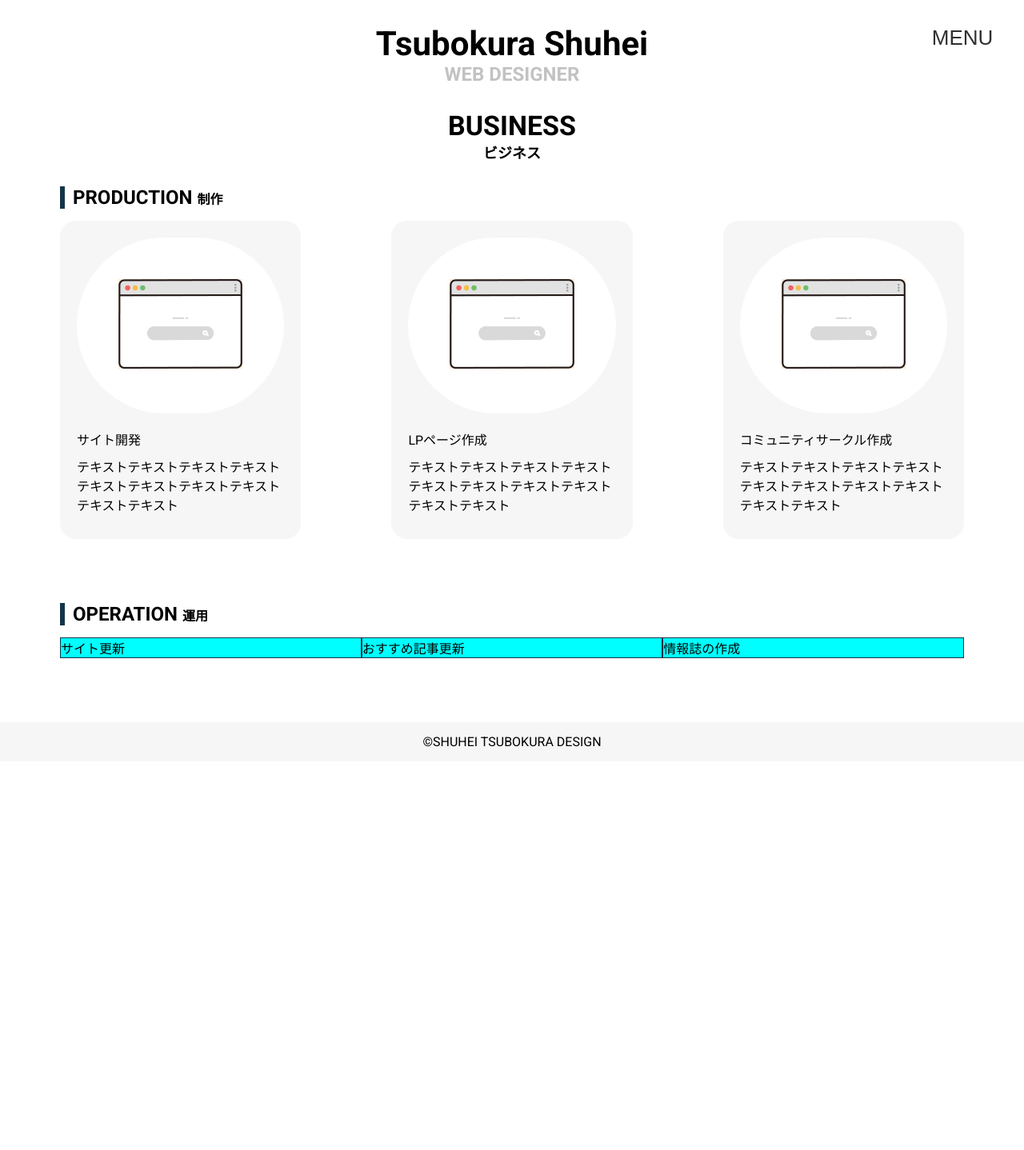
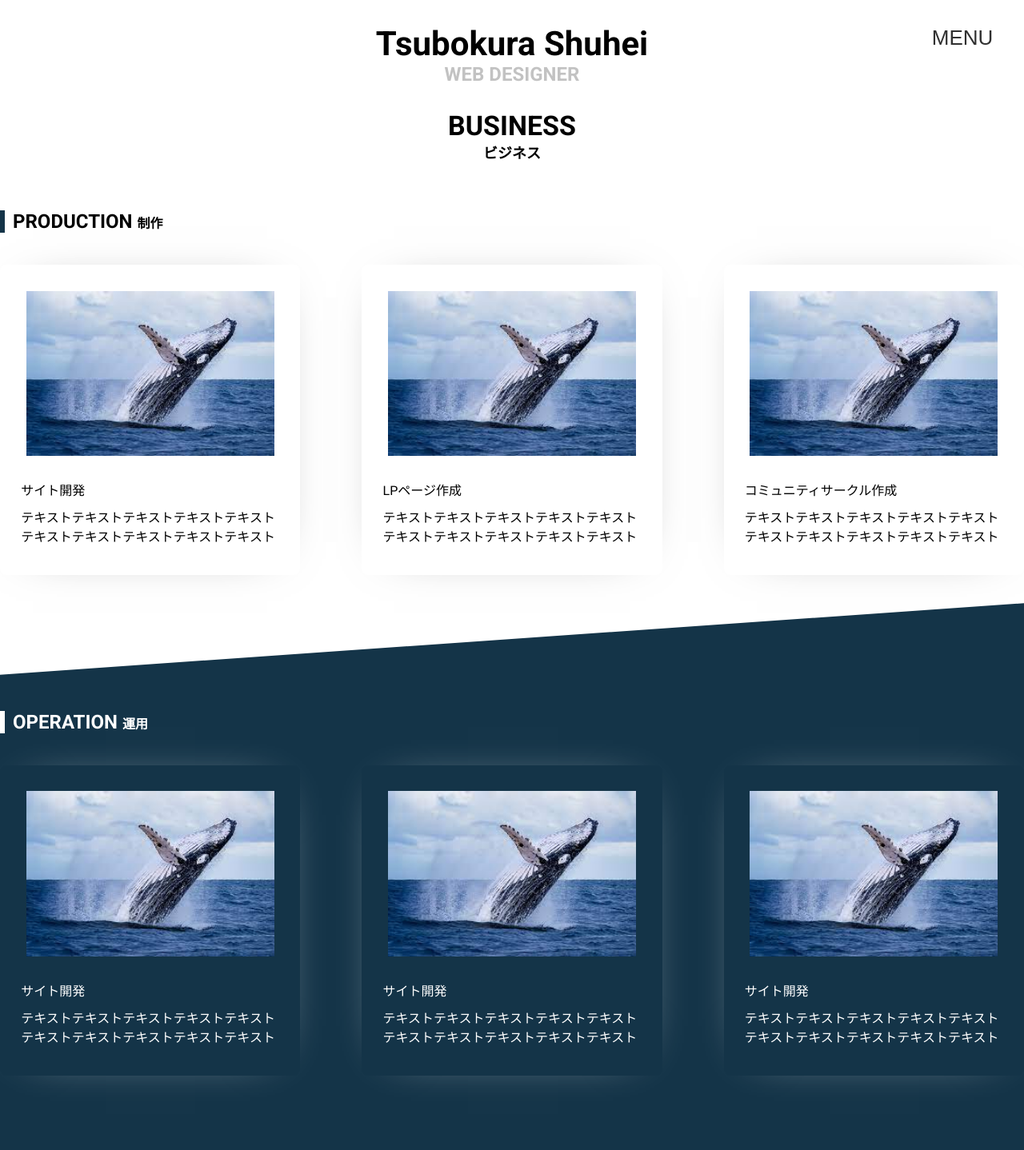
Before and after one commit to tsubokura-shuhei/new-portfolio, a Next.js app: page /PageBusiness in a window 1280 px wide. Shown: the top 1438 px of the page at 80% size. Before the commit the page ends 952 px from the top, so only its background shows below. Built offline with nearby package versions, Linux system fonts and the light colour scheme.

Commit message:
business fix

```diff
--- a/components/style/Business.module.scss
+++ b/components/style/Business.module.scss
@@ -19,14 +19,13 @@ $pc: 768px;
 
 .business {
   display: block;
-  width: 100%;
-  max-width: 1280px;
+  // width: 100%;
+  // max-width: 1280px;
   box-sizing: border-box;
   margin: 0 auto;
   margin-bottom: 80px;
   @include mobile {
     width: auto;
-    padding: 0 20px;
     box-sizing: border-box;
   }
   .wrapper {
@@ -34,21 +33,29 @@ $pc: 768px;
       border-left: 6px solid #143448;
       padding-left: 10px;
     }
+    h3.op {
+      border-left: 6px solid #ffffff;
+      padding-left: 10px;
+    }
     //制作
     .pr_container {
-      max-width: 1280px;
-      width: calc(100% - 150px);
       box-sizing: border-box;
       margin: 0 auto;
       margin-bottom: 80px;
+      width: 100%;
+      max-width: 1280px;
+      margin-top: 30px;
+
       @include mobile {
         max-width: auto;
         width: 100%;
         margin-bottom: 40px;
+        padding: 0 20px;
       }
       .pr_inner {
         display: flex;
         justify-content: space-between;
+        margin-top: 40px;
         @include mobile {
           display: block;
         }
@@ -60,17 +67,17 @@ $pc: 768px;
             margin-bottom: 20px;
           }
           a {
+            position: relative;
             display: block;
             width: 100%;
-            background-color: #f6f6f6;
-            border-radius: 20px;
             height: 100%;
             padding: 7%;
+            transition: ease 0.5s;
+            border-radius: 8px;
+            box-shadow: 0px 0px 60px -41px #777777;
             .image_container {
               width: 100%;
-              padding: 20%;
-              border-radius: 9999px;
-              background-color: #fff;
+              padding: 2%;
               margin-bottom: 20px;
               img {
                 width: 100%;
@@ -88,9 +95,12 @@ $pc: 768px;
               }
             }
           }
+          a:hover {
+            box-shadow: 0px 0px 60px -27px #777777;
+          }
         }
         .pr_contents:nth-child(2) {
-          margin: 0 10%;
+          margin: 0 6%;
           @include mobile {
             margin: 40px 0px 40px 0px;
           }
@@ -99,36 +109,91 @@ $pc: 768px;
     }
     //運用
     .op_container {
-      max-width: 1280px;
-      width: calc(100% - 150px);
       box-sizing: border-box;
       margin: 0 auto;
       margin-bottom: 80px;
+      width: 100%;
+      max-width: 1280px;
+      color: #fff;
+      margin-top: 30px;
       @include mobile {
         max-width: auto;
         width: 100%;
         margin-bottom: 40px;
+        padding: 0 20px;
       }
       .op_inner {
         display: flex;
         justify-content: space-between;
+        margin-top: 40px;
         @include mobile {
           display: block;
         }
         .op_contents {
-          border: 1px solid #143448;
           display: block;
           width: calc(100% / 3);
+          color: #fff;
           @include mobile {
+            width: 100%;
             margin-bottom: 20px;
           }
           a {
+            position: relative;
             display: block;
             width: 100%;
-            background-color: aqua;
+            height: 100%;
+            padding: 7%;
+            transition: ease 0.5s;
+            border-radius: 8px;
+            box-shadow: 0px 0px 60px -41px #ffffff;
+            .image_container {
+              width: 100%;
+              padding: 2%;
+              margin-bottom: 20px;
+              img {
+                width: 100%;
+                height: 100%;
+                object-fit: cover;
+                background-color: antiquewhite;
+              }
+            }
+            .text_container {
+              .title_inner {
+                margin-bottom: 10px;
+              }
+              .text_inner {
+                margin-bottom: 10px;
+              }
+            }
+          }
+          a:hover {
+            box-shadow: 0px 0px 60px -27px #ffffff;
+          }
+        }
+        .op_contents:nth-child(2) {
+          margin: 0 6%;
+          @include mobile {
+            margin: 40px 0px 40px 0px;
           }
         }
       }
     }
+    .op_container_bg {
+      position: relative;
+      padding: 60px 0px;
+    }
+    .op_container_bg::before {
+      content: "";
+      position: absolute;
+      top: 0;
+      right: 0;
+      bottom: 0;
+      left: 0;
+      width: 100%;
+      height: 100%;
+      background-color: #143448;
+      -webkit-transform: skewY(-4deg);
+      transform: skewY(-4deg);
+    }
   }
 }
--- a/pages/PageBusiness.tsx
+++ b/pages/PageBusiness.tsx
@@ -19,8 +19,9 @@ export default function PageBusiness() {
             <div className={styles.pr_inner}>
               <div className={styles.pr_contents}>
                 <Link href="/">
+                  <div className={styles.image_container_bg}></div>
                   <div className={styles.image_container}>
-                    <img src="images/3825_color.png" alt="" />
+                    <img src="images/for.jpg" alt="" />
                   </div>
                   <div className={styles.text_container}>
                     <div className={styles.title_inner}>サイト開発</div>
@@ -33,7 +34,7 @@ export default function PageBusiness() {
               <div className={styles.pr_contents}>
                 <Link href="/">
                   <div className={styles.image_container}>
-                    <img src="images/3825_color.png" alt="" />
+                    <img src="images/for.jpg" alt="" />
                   </div>
                   <div className={styles.text_container}>
                     <div className={styles.title_inner}>LPページ作成</div>
@@ -46,7 +47,7 @@ export default function PageBusiness() {
               <div className={styles.pr_contents}>
                 <Link href="/">
                   <div className={styles.image_container}>
-                    <img src="images/3825_color.png" alt="" />
+                    <img src="images/for.jpg" alt="" />
                   </div>
                   <div className={styles.text_container}>
                     <div className={styles.title_inner}>
@@ -60,19 +61,54 @@ export default function PageBusiness() {
               </div>
             </div>
           </div>
+          <div className={styles.op_container_bg}>
             <div className={styles.op_container}>
-            <h3>
+              <h3 className={styles.op}>
                 OPERATION <span>運用</span>
               </h3>
               <div className={styles.op_inner}>
                 <div className={styles.op_contents}>
-                <Link href="/">サイト更新</Link>
+                  <Link href="/">
+                    <div className={styles.image_container_bg}></div>
+                    <div className={styles.image_container}>
+                      <img src="images/for.jpg" alt="" />
+                    </div>
+                    <div className={styles.text_container}>
+                      <div className={styles.title_inner}>サイト開発</div>
+                      <div className={styles.text_inner}>
+                        テキストテキストテキストテキストテキストテキストテキストテキストテキストテキスト
+                      </div>
+                    </div>
+                  </Link>
                 </div>
                 <div className={styles.op_contents}>
-                <Link href="/">おすすめ記事更新</Link>
+                  <Link href="/">
+                    <div className={styles.image_container_bg}></div>
+                    <div className={styles.image_container}>
+                      <img src="images/for.jpg" alt="" />
+                    </div>
+                    <div className={styles.text_container}>
+                      <div className={styles.title_inner}>サイト開発</div>
+                      <div className={styles.text_inner}>
+                        テキストテキストテキストテキストテキストテキストテキストテキストテキストテキスト
+                      </div>
+                    </div>
+                  </Link>
                 </div>
                 <div className={styles.op_contents}>
-                <Link href="/">情報誌の作成</Link>
+                  <Link href="/">
+                    <div className={styles.image_container_bg}></div>
+                    <div className={styles.image_container}>
+                      <img src="images/for.jpg" alt="" />
+                    </div>
+                    <div className={styles.text_container}>
+                      <div className={styles.title_inner}>サイト開発</div>
+                      <div className={styles.text_inner}>
+                        テキストテキストテキストテキストテキストテキストテキストテキストテキストテキスト
+                      </div>
+                    </div>
+                  </Link>
+                </div>
               </div>
             </div>
           </div>
```
Lines whose indentation alone changed are shown as unchanged.
